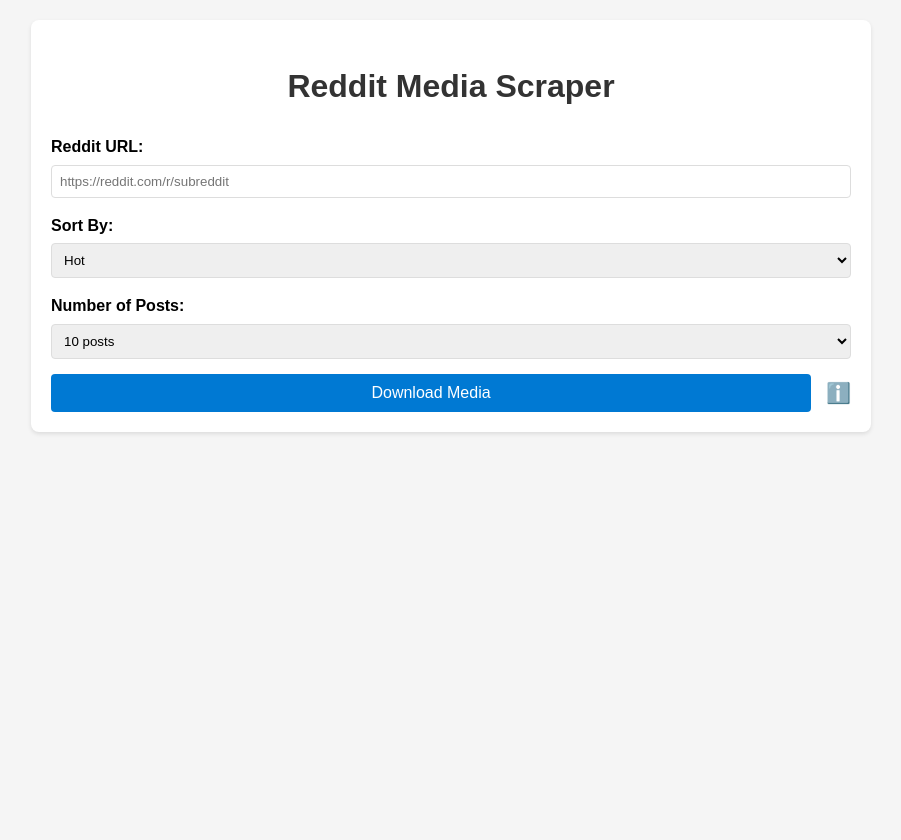
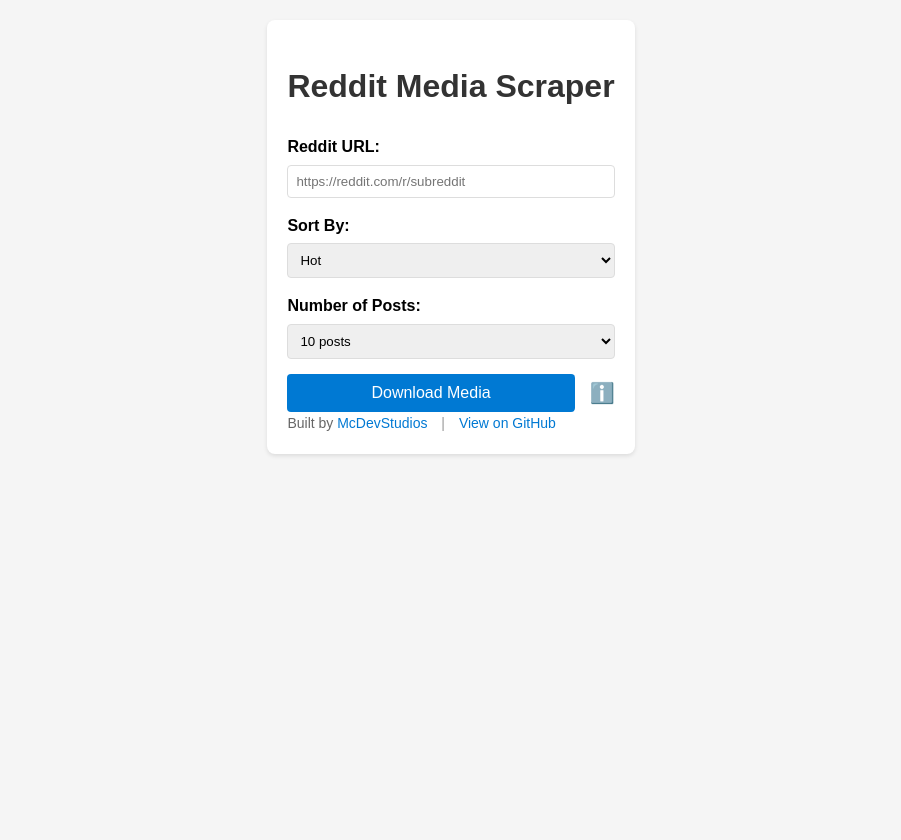
Before and after one commit to McDevStudios/Scrape-Reddit, a FastAPI app: page / in a window 1280 px wide. Shown: the whole page, without its empty margins (189-1090 px from the left). Before the commit the page ends 434 px from the top, so only its background shows below. Run offline with FastAPI, Linux system fonts and the light colour scheme.

Commit message:
feat:footer links and tidy up

```diff
--- a/app/static/styles.css
+++ b/app/static/styles.css
@@ -4,6 +4,9 @@
     margin: 0;
     padding: 20px;
     background-color: #f5f5f5;
+    min-height: 100vh;
+    display: flex;
+    flex-direction: column;
 }
 
 .container {
@@ -342,3 +345,40 @@
     transform: translate(-50%, -50%);
     color: white;
 }
+
+.footer-wrapper {
+    margin-top: auto;
+    text-align: center;
+    padding: 20px;
+    background-color: #f5f5f5;
+    border-top: 1px solid #e0e0e0;
+}
+
+.footer-content {
+    font-size: 14px;
+    color: #666;
+}
+
+.footer-content a {
+    color: #0079d3;
+    text-decoration: none;
+}
+
+.footer-content a:hover {
+    color: #005fa3;
+}
+
+.separator {
+    margin: 0 10px;
+    color: #999;
+}
+
+@media (max-width: 600px) {
+    .footer-content {
+        font-size: 12px;
+    }
+
+    .separator {
+        margin: 0 5px;
+    }
+}
--- a/app/templates/index.html
+++ b/app/templates/index.html
@@ -74,9 +74,18 @@
 
         <div id="progress-box" style="display: none;">
             <div class="loading-spinner"></div>
-            <div id="status-text">Downloading media files...</div>
+            <div id="status-text">Downloading files...</div>
+        </div>
+
+        <div class="footer-content">
+            <span>Built by </span>
+            <a href="https://github.com/McDevStudios" target="_blank">McDevStudios</a>
+            <span class="separator">|</span>
+            <a href="https://github.com/McDevStudios/Scrape-Reddit" target="_blank">View on GitHub</a>
         </div>
     </div>
+
+
 
     <script>
         let isProcessing = false;
```
